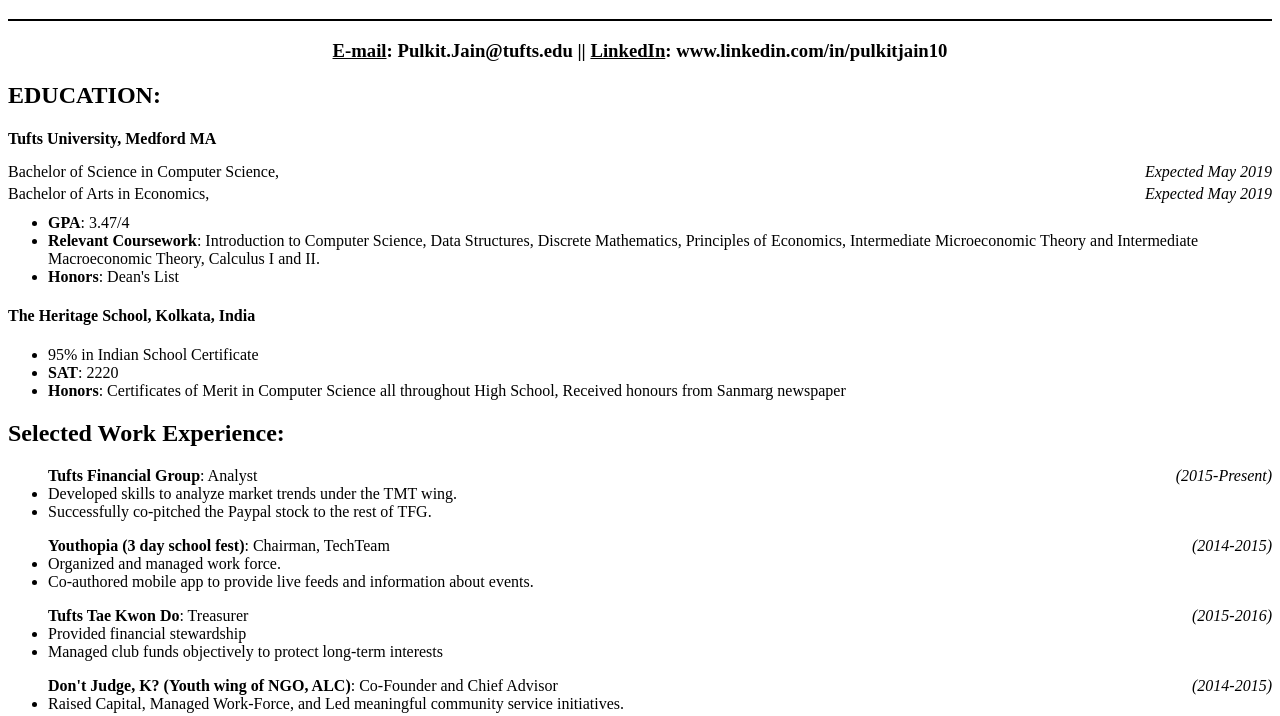
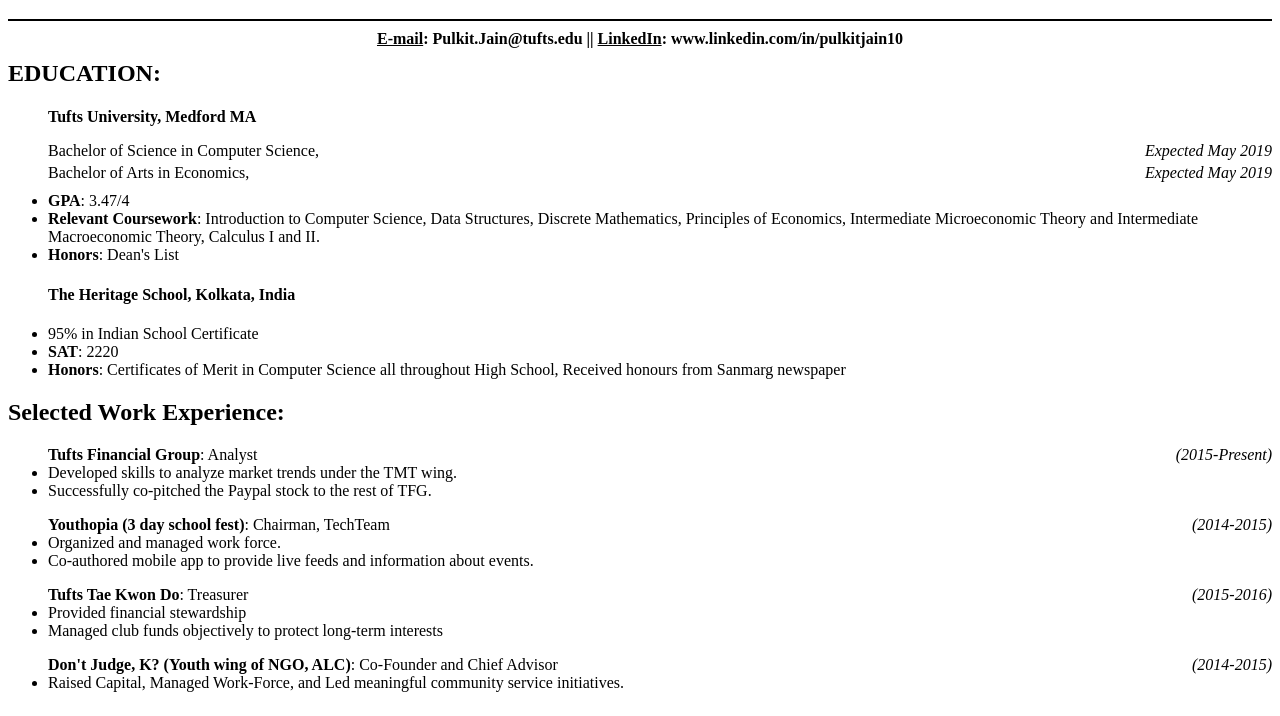
Before and after one commit to pjain03/pjain03.github.io, a plain HTML site: page resume.html in a window 1280 px wide. Shown: the part 62-778 px from the top of the page. Drawn offline with Linux system fonts and the light colour scheme.

Commit message:
More Styling-for resume and index

```diff
--- a/index-css.css
+++ b/index-css.css
@@ -14,18 +14,21 @@ img{
 	border: 1px solid black;
 }
 a:link{
+	font-size: 1.5em;
 	display: block;
 	text-decoration: none;
 	color: #000000;
 	text-align: center;
 }
 a:visited{
+	font-size: 1.5em;
 	display: block;
 	text-decoration: none;
 	color: #000000;
 	text-align: center;
 }
 a:hover{
+	font-size: 1.5em;
 	display: block;
 	text-decoration: underline;
 	color: #000000;
--- a/resume-css.css
+++ b/resume-css.css
@@ -5,8 +5,15 @@ h1{
 }
 h3{
 	text-align: center;
+	font-family: serif;
+	line-height: 20%;
+	font-size: 1em;
+}
+h4{
+	margin-left: 2.5em;
 }
 p{
+	margin-left: 2.5em;
 	line-height: 40%;
 }
 a:link{
--- a/resume.html
+++ b/resume.html
@@ -7,7 +7,7 @@
 <body>
 	<h1>Pulkit Jain</h1>
 	<div class = "line"></div>
-	<h3><span class="underline">E-mail</span>: Pulkit.Jain@tufts.edu || <span class="underline">LinkedIn</span>:<a href="www.linkedin.com/in/pulkitjain10"> www.linkedin.com/in/pulkitjain10</a></h3>
+	<h3><span class="underline">E-mail</span>: Pulkit.Jain@tufts.edu || <span class="underline">LinkedIn</span>: www.linkedin.com/in/pulkitjain10</h3>
 	<h2>EDUCATION:</h2>
 	<h4>Tufts University, Medford MA</h4>
 	<p>Bachelor of Science in Computer Science, <span class="italics">Expected May 2019</span></p>
```
